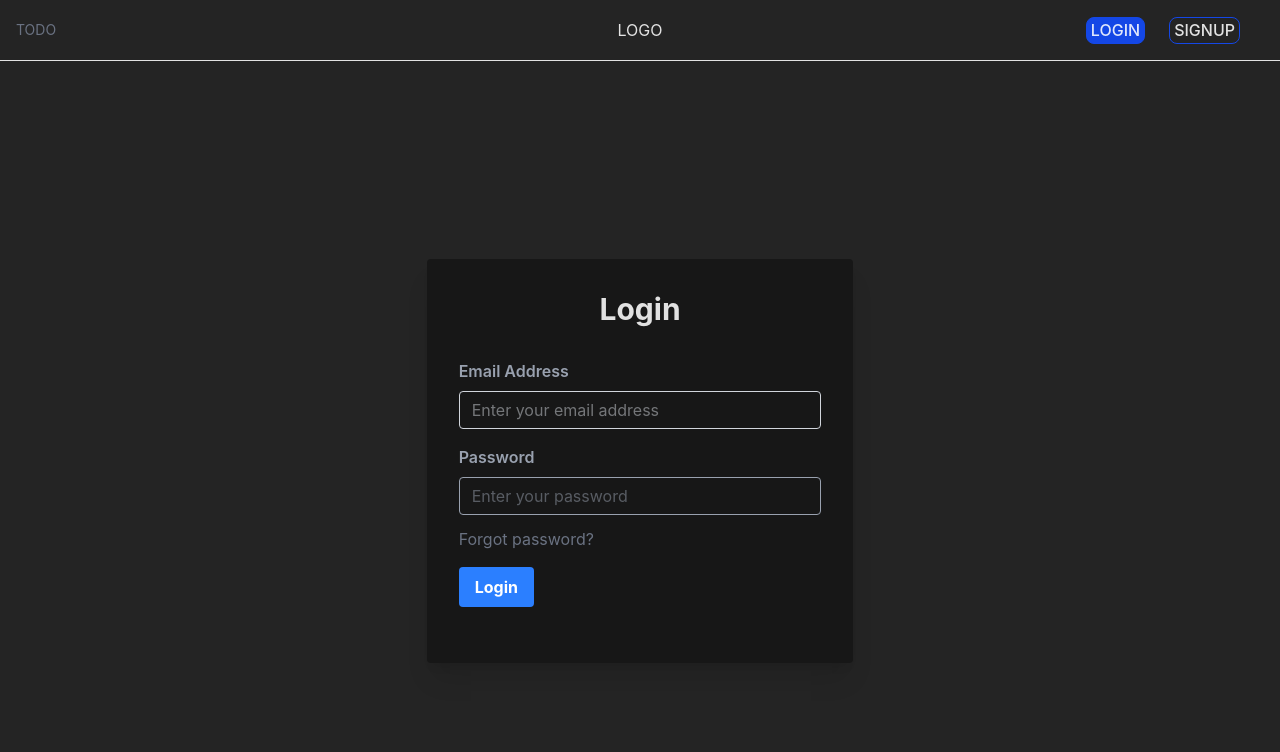
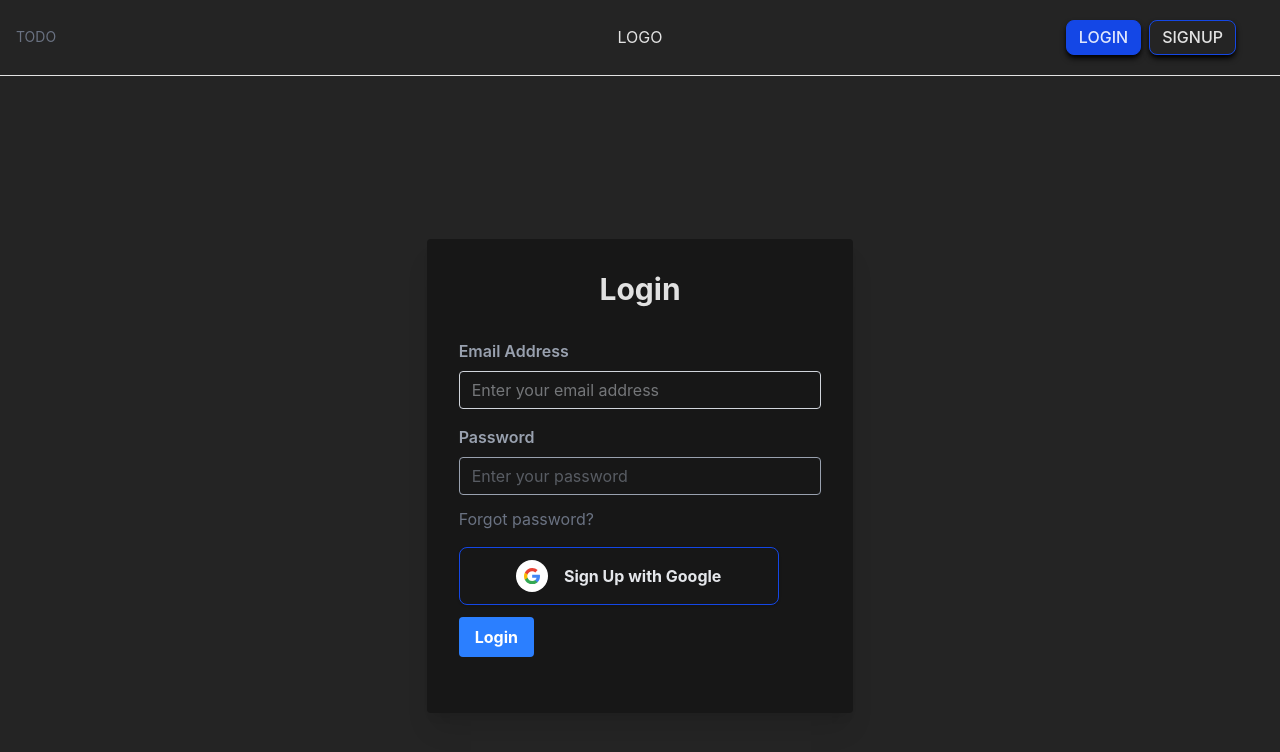
Before and after one commit to repsacl/repsac, a React (Vite) app in the folder Supabase-Todo/: page /login in a window 1280 px wide. Shown: the top 752 px of the page. Built offline with nearby package versions, Linux system fonts and the light colour scheme.

Commit message:
trying to make a auth work

```diff
--- a/Supabase-Todo/src/Components/Button.jsx
+++ b/Supabase-Todo/src/Components/Button.jsx
@@ -1,6 +1,6 @@
 const Button = ({ children, onClick, className}) => {
     return (
-        <button onClick={onClick} className={`px-1 rounded-lg border-1 border-solid hover:bg-blue-700 ${className}`}>
+        <button onClick={onClick} className={`px-1 rounded-lg border-1 border-solid transition-all duration-300 ease-in-out hover:bg-blue-700 ${className}`}>
         {children}
         </button>
     )
--- a/Supabase-Todo/src/Components/NavBar.jsx
+++ b/Supabase-Todo/src/Components/NavBar.jsx
@@ -1,25 +1,50 @@
+import { useEffect, useState } from 'react'
 import { Link } from "react-router-dom"
+
+import supabase from '../../supabase-client'
 
 import BTN from './Button'
 
+import { useAuth } from '../Hooks/auth'
+
+
 function NavBar() {
+
+  const session = useAuth()
+
+  const signOut = async () => {
+    const { error } = await supabase.auth.signOut();
+
+    if (error) {
+      console.log('error signing out', error);
+    } else {
+      console.log('signed out');
+      // user will be updated automatically by useAuth hook
+    }
+  };
 
   return (
     <>
       <nav className="flex items-center justify-between w-full p-4 border-b bg-rgb(240, 240, 240)">
-
         <div className="text-gray-500 text-sm">TODO</div>
-
         <Link to={"/"} className="absolute left-1/2 transform -translate-x-1/2">LOGO</Link>
-
         <ul className="flex md:space-x-6 space-x-4 md:text-lg text-sm font-medium md:px-6 px-1">
-                <Link to="/login"><BTN className={"bg-blue-700 border-blue-700 hover:bg-transparent"}>LOGIN</BTN></Link>
-                <Link to="/signup"><BTN className={"hover:bg-blue-700 border-blue-700"}>SIGNUP</BTN></Link>
+          {session ?
+            <BTN onClick={signOut}>Sign Out</BTN>
+           :
+            <div>
+              <Link to="/login">
+                <BTN className={"bg-blue-700 p-1 px-3 m-1 border-blue-700 hover:bg-transparent shadow-md shadow-black hover:shadow-blue-700"}>LOGIN</BTN>
+              </Link>
+              <Link to="/signup">
+                <BTN className={"hover:bg-blue-700 px-3 p-1 m-1 border-blue-700 shadow-md shadow-black hover:shadow-lg"}>SIGNUP</BTN>
+              </Link>
+            </div>
+          }
         </ul>
       </nav>
-
     </>
-  )
+  );
 }
 
-export default NavBar
+export default NavBar;
--- a/Supabase-Todo/src/Components/ToDo.jsx
+++ b/Supabase-Todo/src/Components/ToDo.jsx
@@ -104,7 +104,7 @@ function ToDo() {
             value={newTodo}
             onChange={(e) => setNewTodo(e.target.value)}
             />
-            <Btn onClick={addTodo} className={"hover:bg-white hover:text-black"}>Add Item</Btn>
+            <Btn onClick={addTodo} className={" shadow-md shadow-black hover:shadow-lg hover:bg-white hover:text-black"}>Add Item</Btn>
 
           </div>
 
--- a/Supabase-Todo/src/Components/ToDoCard.jsx
+++ b/Supabase-Todo/src/Components/ToDoCard.jsx
@@ -3,22 +3,24 @@ import '../App.css'
 
 const Card = ({todo, CompleteTask, DeleteTask}) => {
     return(
-    <li className='m-2 p-2 w-fit shadow-md rounded-lg'>
+    <li className='m-2 p-2 w-fit shadow-md shadow-black rounded-lg flex justify-between items-center bg-neutral-900 transition-all duration-300 hover:shadow-lg'>
+
         <p>{todo.name}</p>
 
-        <Btn
-          onClick={() => CompleteTask(todo.id, todo.isCompleted)}
-          className={"mx-1 border-blue-700"}
-        >
-          {todo.isCompleted ? "Undo" : "Complete Task"}
-        </Btn>
+          <span
+            onClick={() => CompleteTask(todo.id, todo.isCompleted)}
+            className="m-1 p-1 border-1 border-solid border-blue-700 rounded material-symbols-outlined transition-all duration-300 hover:bg-blue-700 hover:cursor-pointer"
+          >
+            {todo.isCompleted ? 'check_box' : 'check_box_outline_blank'}
+          </span>
 
-        <Btn
-          onClick={() => DeleteTask(todo.id)}
-          className={"mx-1 border-blue-700"}
-        >
-          Delete Task
-        </Btn>
+          <span
+            onClick={() => DeleteTask(todo.id)}
+            className="m-1 p-1 border-1 border-solid border-red-700 rounded material-symbols-outlined transition-all duration-300 hover:bg-red-700 hover:cursor-pointer"
+          >
+            delete
+          </span>
+
       </li>
     )
 }
--- /dev/null
+++ b/Supabase-Todo/src/Hooks/auth.jsx
@@ -0,0 +1,17 @@
+import { useEffect, useState } from 'react';
+import supabase from '../../supabase-client';
+
+export const useAuth = () => {
+  const [session, setSession] = useState(null);
+
+  useEffect(() => {
+    const fetchUser = async () => {
+      const { data: { user } } = await supabase.auth.getUser();
+      setSession(user);
+      console.log(user);
+    }
+    fetchUser();
+  }, []);
+
+  return session;
+};
--- a/Supabase-Todo/src/Pages/App.jsx
+++ b/Supabase-Todo/src/Pages/App.jsx
@@ -1,15 +1,22 @@
 import { useEffect, useState } from 'react'
+import { Navigate } from 'react-router-dom'
+
+import supabase from '../../supabase-client'
+
 import ToDo from '../Components/ToDo'
 
 import '../App.css'
 
+import { useAuth } from '../Hooks/auth'
+
 function App() {
+  const session = useAuth();
 
   return (
     <>
-      <ToDo/>
+    {session ? <ToDo /> : <Navigate to="/login"/> }
     </>
   )
 }
 
-export default App
+export default App;
--- a/Supabase-Todo/src/Pages/Login.jsx
+++ b/Supabase-Todo/src/Pages/Login.jsx
@@ -1,9 +1,25 @@
-import { useState } from 'react'
+import { useState, useEffect } from 'react'
 import { Link } from "react-router-dom"
 
+import supabase from '../../supabase-client'
+
 import '../App.css'
+import { useAuth } from '../Hooks/auth'
 
 function Login() {
+  const session = useAuth()
+
+  const GoogleLogin = async () => {
+    const { error, session } = await supabase.auth.signInWithOAuth({
+      provider: 'google'
+    });
+
+    if (error) {
+      console.log('Error logging in with Google:', error.message);
+    } else {
+      console.log('Logged in with Google:', session);
+    }
+  };
 
   return (
     <>
@@ -11,7 +27,6 @@ function Login() {
         <div className="h-screen flex justify-center items-center">
           <div className="bg-neutral-900 mx-4 p-8 rounded shadow-xl w-full md:w-1/2 lg:w-1/3">
             <h1 className="text-3xl font-bold mb-8 text-center">Login</h1>
-            <form>
               <div className="mb-4">
                 <label className="block font-semibold text-gray-400 mb-2" htmlFor="email">
                   Email Address
@@ -29,6 +44,34 @@ function Login() {
                   id="password" type="password" placeholder="Enter your password" />
                 <Link className="text-gray-500 hover:text-gray-800" to="/">Forgot password?</Link>
               </div>
+
+              <button
+                className="mb-3 w-full max-w-xs font-bold shadow-sm rounded-lg py-3 border-1 border-solid border-blue-700 text-gray-200 flex items-center justify-center transition-all duration-300 ease-in-out hover:bg-blue-700"
+                onClick={GoogleLogin}
+              >
+
+                <div className="bg-white p-2 rounded-full">
+                  <svg className="w-4" viewBox="0 0 533.5 544.3">
+                    <path
+                    d="M533.5 278.4c0-18.5-1.5-37.1-4.7-55.3H272.1v104.8h147c-6.1 33.8-25.7 63.7-54.4 82.7v68h87.7c51.5-47.4 81.1-117.4 81.1-200.2z"
+                    fill="#4285f4" />
+                    <path
+                    d="M272.1 544.3c73.4 0 135.3-24.1 180.4-65.7l-87.7-68c-24.4 16.6-55.9 26-92.6 26-71 0-131.2-47.9-152.8-112.3H28.9v70.1c46.2 91.9 140.3 149.9 243.2 149.9z"
+                    fill="#34a853" />
+                    <path
+                    d="M119.3 324.3c-11.4-33.8-11.4-70.4 0-104.2V150H28.9c-38.6 76.9-38.6 167.5 0 244.4l90.4-70.1z"
+                    fill="#fbbc04" />
+                    <path
+                    d="M272.1 107.7c38.8-.6 76.3 14 104.4 40.8l77.7-77.7C405 24.6 339.7-.8 272.1 0 169.2 0 75.1 58 28.9 150l90.4 70.1c21.5-64.5 81.8-112.4 152.8-112.4z"
+                    fill="#ea4335" />
+                  </svg>
+                </div>
+
+                <span className="ml-4">
+                  Sign Up with Google
+                  </span>
+              </button>
+
               <div className="mb-6">
                 <button
                   className="bg-blue-500 hover:bg-blue-700 text-white font-bold py-2 px-4 rounded focus:outline-none focus:shadow-outline"
@@ -36,7 +79,6 @@ function Login() {
                   Login
                 </button>
               </div>
-            </form>
           </div>
         </div>
       </div>
--- a/Supabase-Todo/src/Pages/SignUp.jsx
+++ b/Supabase-Todo/src/Pages/SignUp.jsx
@@ -4,6 +4,7 @@ import { Link } from "react-router-dom"
 import '../App.css'
 
 function SignUp() {
+
 
   return (
     <>
--- a/Supabase-Todo/src/index.css
+++ b/Supabase-Todo/src/index.css
@@ -1,3 +1,5 @@
+@import url("https://fonts.googleapis.com/css2?family=Material+Symbols+Outlined:opsz,wght,FILL,GRAD@20..48,100..700,0..1,-50..200&icon_names=check_box,check_box_outline_blank,delete");
+
 :root {
   font-family: Inter, system-ui, Avenir, Helvetica, Arial, sans-serif;
   line-height: 1.5;
@@ -19,5 +21,14 @@ button {
 
   font-size: 1rem;
 
-  transition: all 0.2s ease;
+  transition: all 0.3s ease;
 }
+
+
+.material-symbols-outlined {
+  font-variation-settings:
+  'FILL' 0,
+  'wght' 400,
+  'GRAD' 0,
+  'opsz' 24;
+}
```
Lines whose indentation alone changed are shown as unchanged.
